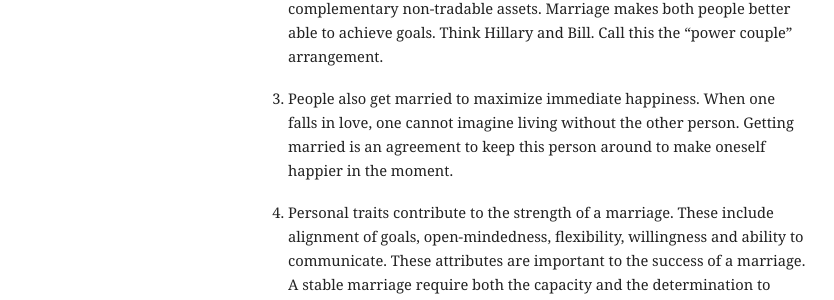
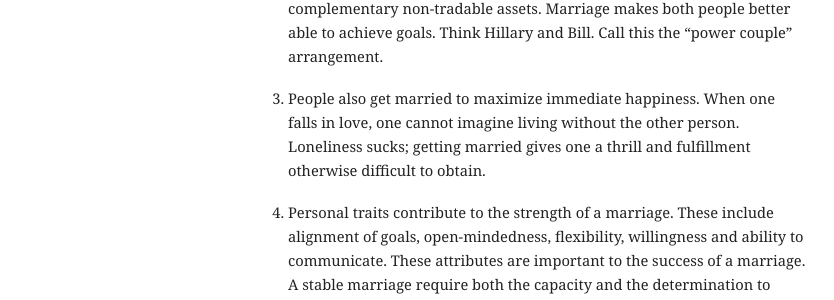
Before and after one commit to mbwong/mbwong.github.com, a Jekyll site: the page built from _posts/2013-05-12-thoughts-on-marriage.md, in a window 1280 px wide. Shown: the part 436-736 px from the top of the page, without its empty margins (94-928 px from the left). Built offline with Jekyll 4.4.1, drawn with Linux system fonts in a browser that asks for light colours.

Commit message:
Update 2013-05-12-thoughts-on-marriage.md

```diff
--- a/_posts/2013-05-12-thoughts-on-marriage.md
+++ b/_posts/2013-05-12-thoughts-on-marriage.md
@@ -12,7 +12,7 @@ Getting married is one of the most significant economic decisions one can make.
 
 2. People get married to bring together distinct skill sets. For example, a big picture thinker pairs well with an detail-oriented person. A quiet thinker might benefit by pairing with a good communicator. In this case, getting married  maximizes long-term joint production output by combining complementary non-tradable assets. Marriage makes both people better able to achieve goals. Think Hillary and Bill. Call this the "power couple" arrangement.
 
-3. People also get married to maximize immediate happiness. When one falls in love, one cannot imagine living without the other person. Getting married is an agreement to keep this person around to make oneself happier in the moment.
+3. People also get married to maximize immediate happiness. When one falls in love, one cannot imagine living without the other person. Loneliness sucks; getting married gives one a thrill and fulfillment otherwise difficult to obtain.
 
 4. Personal traits contribute to the strength of a marriage. These include alignment of goals, open-mindedness, flexibility, willingness and ability to communicate. These attributes are important to the success of a marriage. A stable marriage require both the capacity and the determination to continually improve along these dimensions.
 
```
